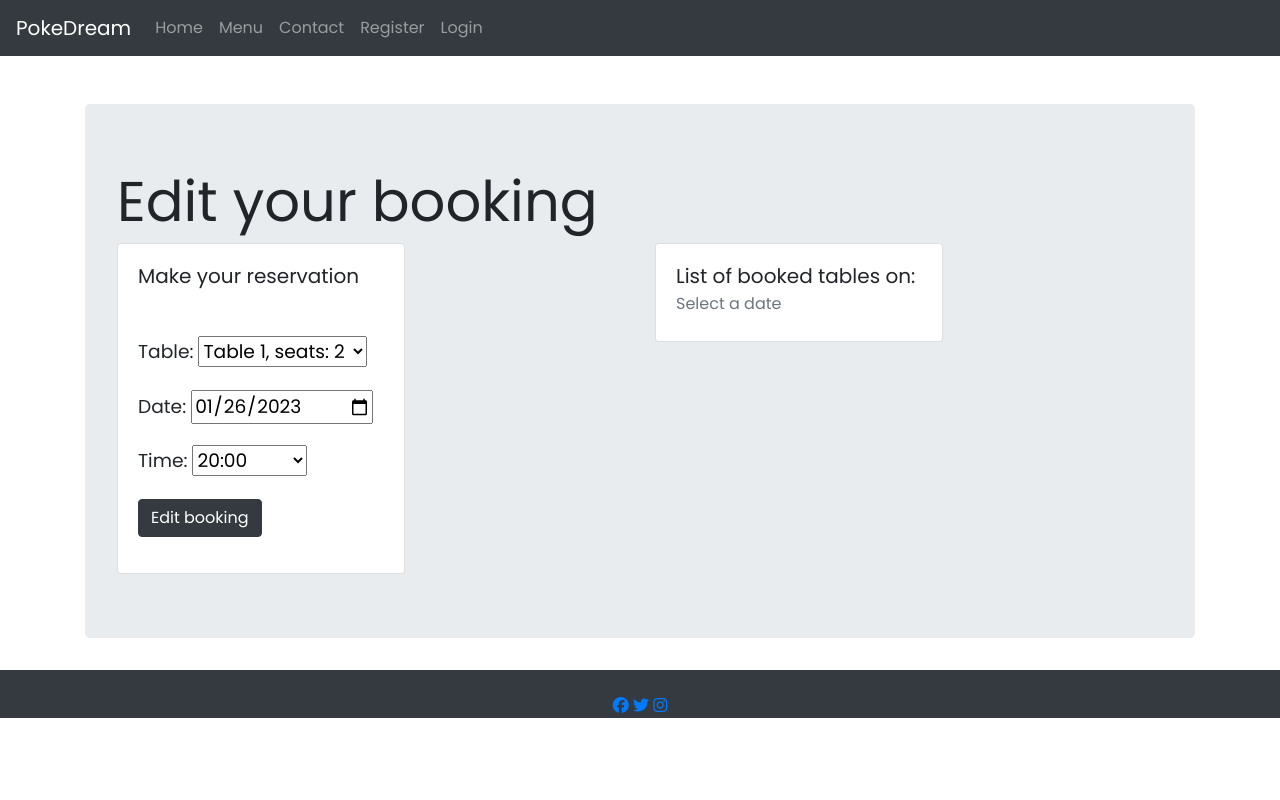
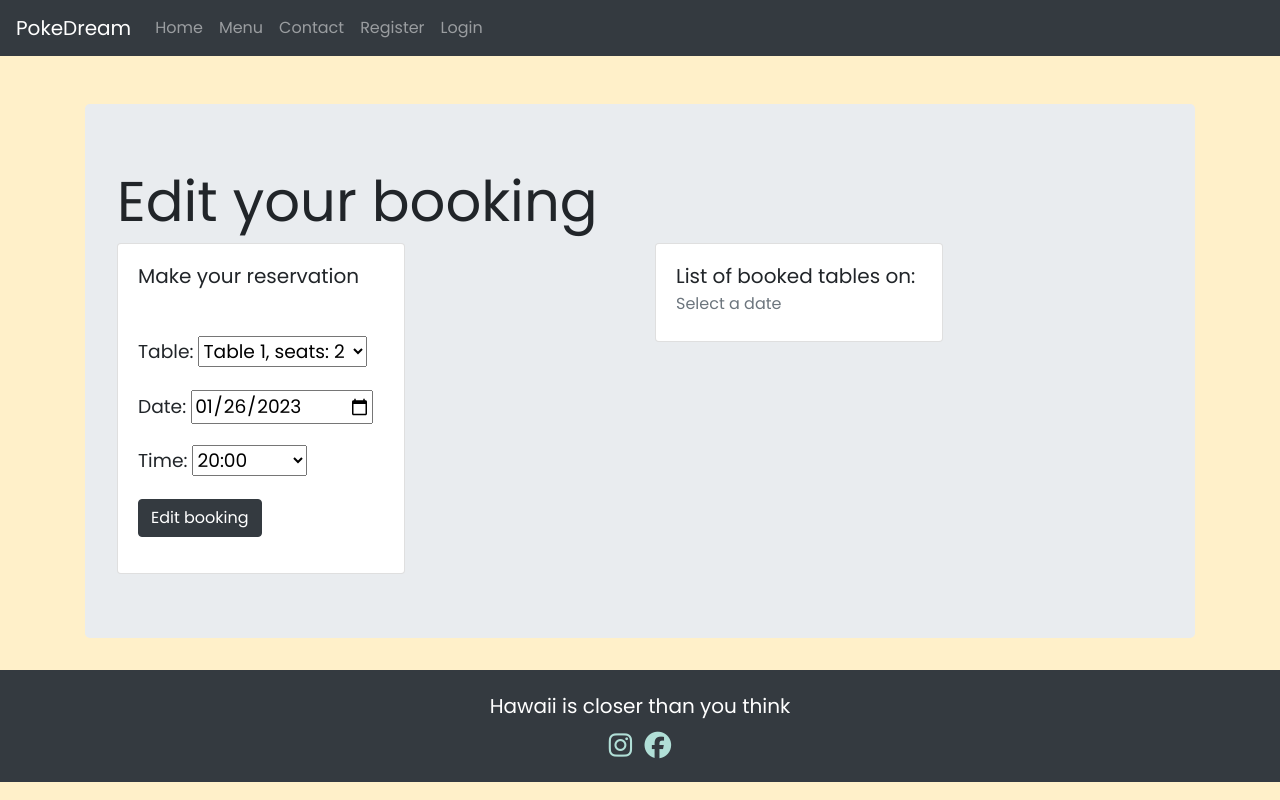
Before and after one commit to rubengardner/Restaurant_booking, a Django app: page /edit_booking/70 in a window 1280 px wide. Run offline with Django 3.2, Linux system fonts and the light colour scheme; data comes from the database, SQL or seed files in the repository; both versions use the stored data as it was after the commit; some libraries are stand-ins or nearby versions.

Commit message:
Edit background color

```diff
--- a/book_table/static/css/style.css
+++ b/book_table/static/css/style.css
@@ -3,10 +3,14 @@
 
 body{
     font-family: 'Poppins', sans-serif;
+    background-color: rgba(255,240,201,1);
+
 }
+
 p {
     font-size: 14pt;
 }
+
 
 .vertical-center{
     margin: 0;
@@ -14,11 +18,23 @@ p {
     top: 50%;
     -ms-transform: translateY(-50%);
     transform: translateY(-50%);
+
+}
+
+.no-booking{
+    margin: 0;
+    position: absolute;
+    top: 20%;
+    left: 50%;
+    -ms-transform: translateY(-50%);
+    transform: translateY(-50%);
+    -ms-transform: translateX(-50%);
+    transform: translateX(-50%);
 }
 /*--------------------Colour--------------*/
 
 .salmon-color {
-    background-color: rgba(254,111,97,0.95);
+    background-color: rgba(254,111,97,0.2);
 }
 
 .salmon-filter {
@@ -42,7 +58,11 @@ p {
 }
 
 .cream-filter {
-    background-color: rgba(255,240,201,0.5);
+    background-color: #fff0c9;
+}
+
+.white-background{
+    background-color: white;
 }
 
 .salmon-text {
@@ -91,7 +111,6 @@ p {
 
 .info-carousel {
     height: 700px;
-    transform: scale(0.95,0.95);
 }
 
 /*--------Container carrousel-------------*/
@@ -131,7 +150,6 @@ p {
 
 #made-poke {
     padding: 50px 0 50px 0;
-    transform: scale(0.95,0.95);
 }
 
 .made-choice{
@@ -176,7 +194,6 @@ p {
 /*--------Allergen section-------------*/
 
 .allergen {
-    transform: scale(0.95,0.95);
     min-height: 500px;
 }
 
@@ -195,18 +212,33 @@ p {
     display:none;
 }
 
-/*--------Contact page-------------*/
-.sunset{
-    background: url("../images/tree.jpg");
-    background-position: center;
-    background-repeat: no-repeat;
-    background-size: cover;
-    height: 500px;
+.card-height{
+    height: 350px;
 }
 
+/*--------Contact page-------------*/
+
 .contact-section li {
+    font-size: 15pt;
+}
+
+
+/*--------Footer-------------*/
+.footer-link{
     font-size: 20pt;
+    color: white;
+    text-decoration: none;
 }
+
+.footer-link i {
+    color:#b1dfd7;
+  }
+
+/*--------Jumbotrons-------------*/
+.jumbo-height{
+    min-height: 500px;
+}
+
 /*--------Media queires-------------*/
 
 /*--------Menu-------------*/
--- a/book_table/templates/base.html
+++ b/book_table/templates/base.html
@@ -89,12 +89,24 @@
   </div>
 
   <footer class="container-fluid text-center  pt-4  navbar-dark bg-dark">
-    <a href="https://facebook.com" target="_blank" rel="noopener"
-    aria-label="visit our Facebook page (opens in a new page)"><i class="fab fa-facebook"></i></a>
-<a href="https://twitter.com" target="_blank" rel="noopener"
-    aria-label="visit our Twitter page (opens in a new page)"><i class="fab fa-twitter"></i></a>
-<a href="https://instagram.com" target="_blank" rel="noopener"
-    aria-label="visit our Instgram page (opens in a new page)"><i class="fab fa-instagram"></i></a>
+    <div class="row">
+      <div class="col-12">
+        <h5 class="text-white">Hawaii is closer than you think </h5>
+        <ul class="list-inline">
+          <li class="list-inline-item footer-link">
+            <a target="_blank" href="https://www.instagram.com/">
+              <i class="fa-brands fa-instagram"></i>
+              <span class="sr-only">Instagram</span>
+            </a>
+          </li>
+          <li class="list-inline-item footer-link">
+            <a target="_blank" href="https://www.facebook.com/">
+              <i class="fa-brands fa-facebook"></i>
+              <span class="sr-only">Facebook</span>
+            </a>
+          </li>
+      </div>
+    </div>
 
 
   </footer>
--- a/book_table/templates/contact.html
+++ b/book_table/templates/contact.html
@@ -2,7 +2,7 @@
 
 {% block content %}
 
-<section class="cream-colour contact-section">
+<section class="contact-section">
     <div class="container ">
         <div class="row pt-5 pb-5">
             <div class="col">
@@ -10,7 +10,7 @@
                     <h1 class="display-4">Contact information</h1>
                     <p class="lead">Here you can find our contact information, don't doubt to contact us with any doubt</p>
                     <hr class="my-4">
-                    <ul>
+                    <ul class="no-bullet">
                         <li><i class="fa-solid fa-phone"></i> +34 555 555 555</li>
                         <li><i class="fa-solid fa-calendar-days"></i> Monday to Sunday | 13:00-23:00</li>
                         <li><i class="fa-solid fa-location-dot"></i> Plaza Moyua, Bilbao, Spain, 48100</li>
--- a/book_table/templates/index.html
+++ b/book_table/templates/index.html
@@ -15,7 +15,7 @@
   </div>
 </section>
 
-<section class="info-carousel cream-filter">
+<section class="info-carousel salmon-color">
 
   <div id="carouselExampleIndicators" class="carousel slide carousel-outter text-center white-text dark-brown  "
     data-ride="carousel">
@@ -58,7 +58,7 @@
 </div>
 </section>
 
-<section class="info-values cream-colour">
+<section class="info-values">
   <div class="row no-gutters">
     <div class="col-12 col-sm-4">
       <div class="row no-gutters poke-image">
--- a/book_table/templates/menu.html
+++ b/book_table/templates/menu.html
@@ -11,7 +11,7 @@
     </div>
   </div>
 </section>
-<section id="made-poke" class="cream-colour">
+<section id="made-poke">
   <h3 class="text-center">Already made poke</h3>
 
 <div class="row no-gutters">
@@ -137,7 +137,7 @@
     </div>
 </section>
 
-<section class="allergen cream-colour p-5">
+<section class="allergen p-5">
   <h2 class="text-center">Allergens</h2>
   <div class="row no-gutters m-0" >
     <div class="col-md-6 mt-5">
```
Also changed, not shown: book_table/templates/mybooking.html (+9 -9 lines), book_table/templates/table_booking.html (+8 -11 lines), db.sqlite3.
